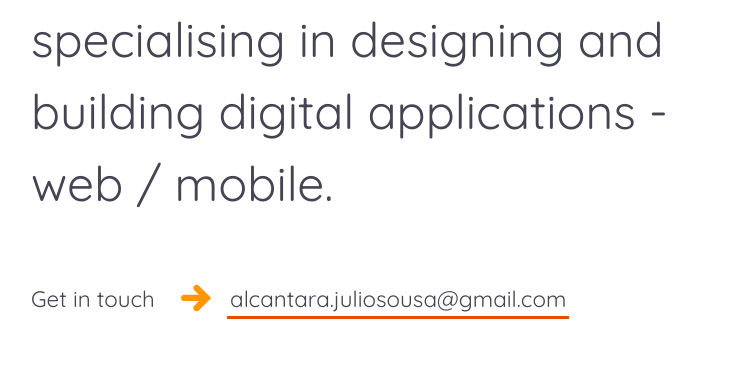
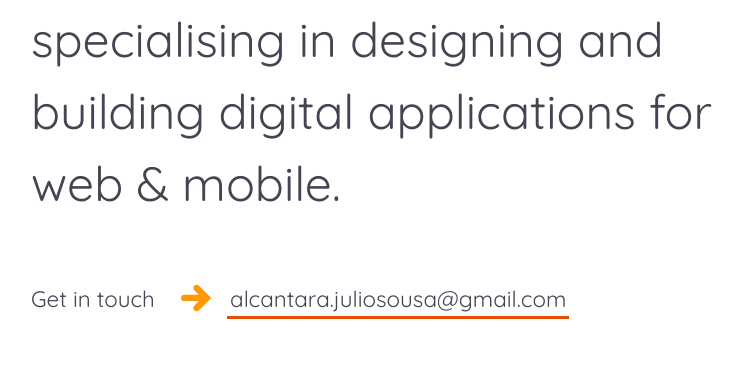
Before and after one commit to julioalcantara/personalWebpage, a plain HTML site: page index.html in a window 1280 px wide. Shown: the part 431-800 px from the top of the page, without its empty margins (69-815 px from the left). Drawn offline with Linux system fonts and the light colour scheme.

Commit message:
:pencil2: fixing typos:pencil2:

```diff
--- a/index.html
+++ b/index.html
@@ -14,7 +14,7 @@
                 alt="rasing hand emoji">
             </h1>
             <h2 class="intro__tagline">I'm <span>Julio</span>, a software developer
-                specialising in designing and building digital applications - web / mobile.
+                specialising in designing and building digital applications for web & mobile.
             </h2>
             <h3 class="intro__contact">
                 <span>Get in touch</span>
```
